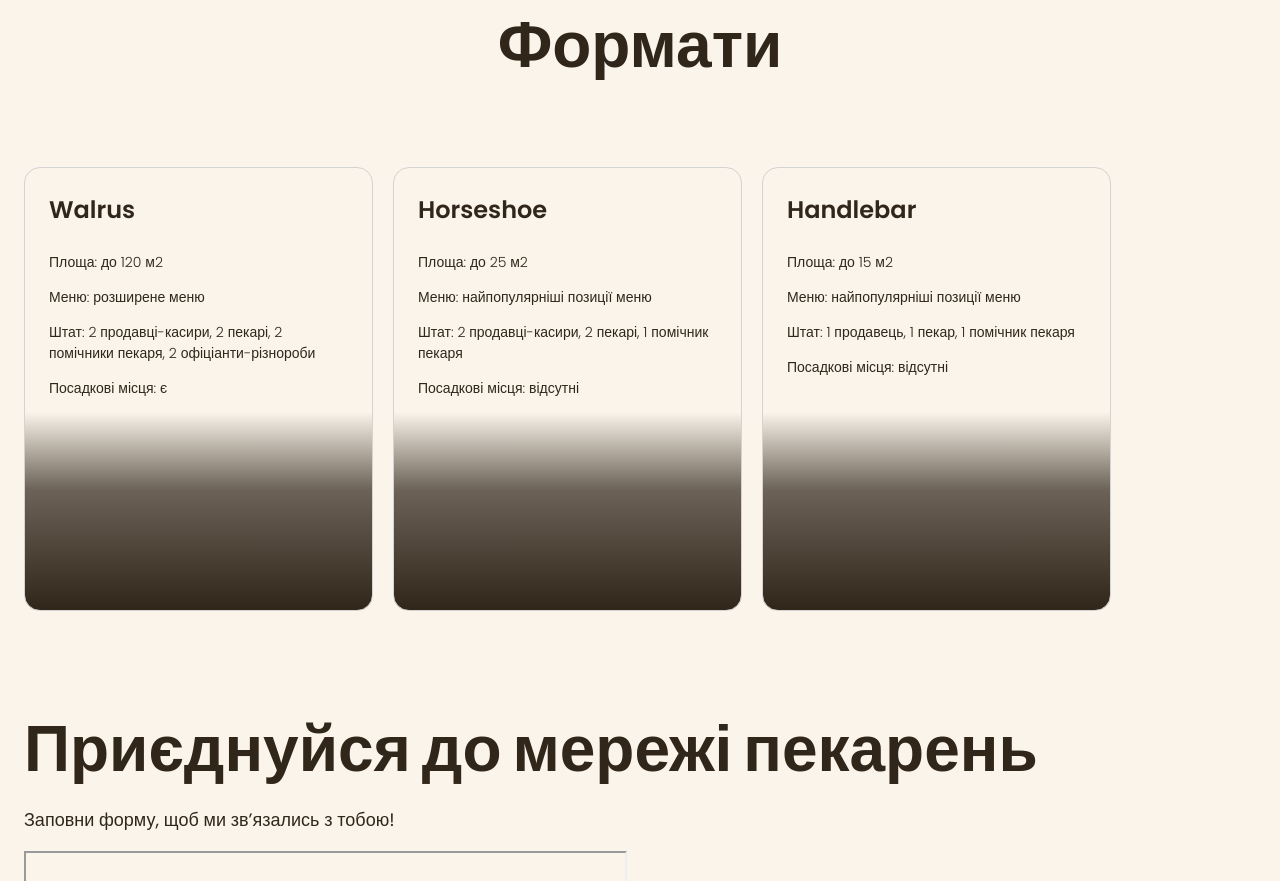
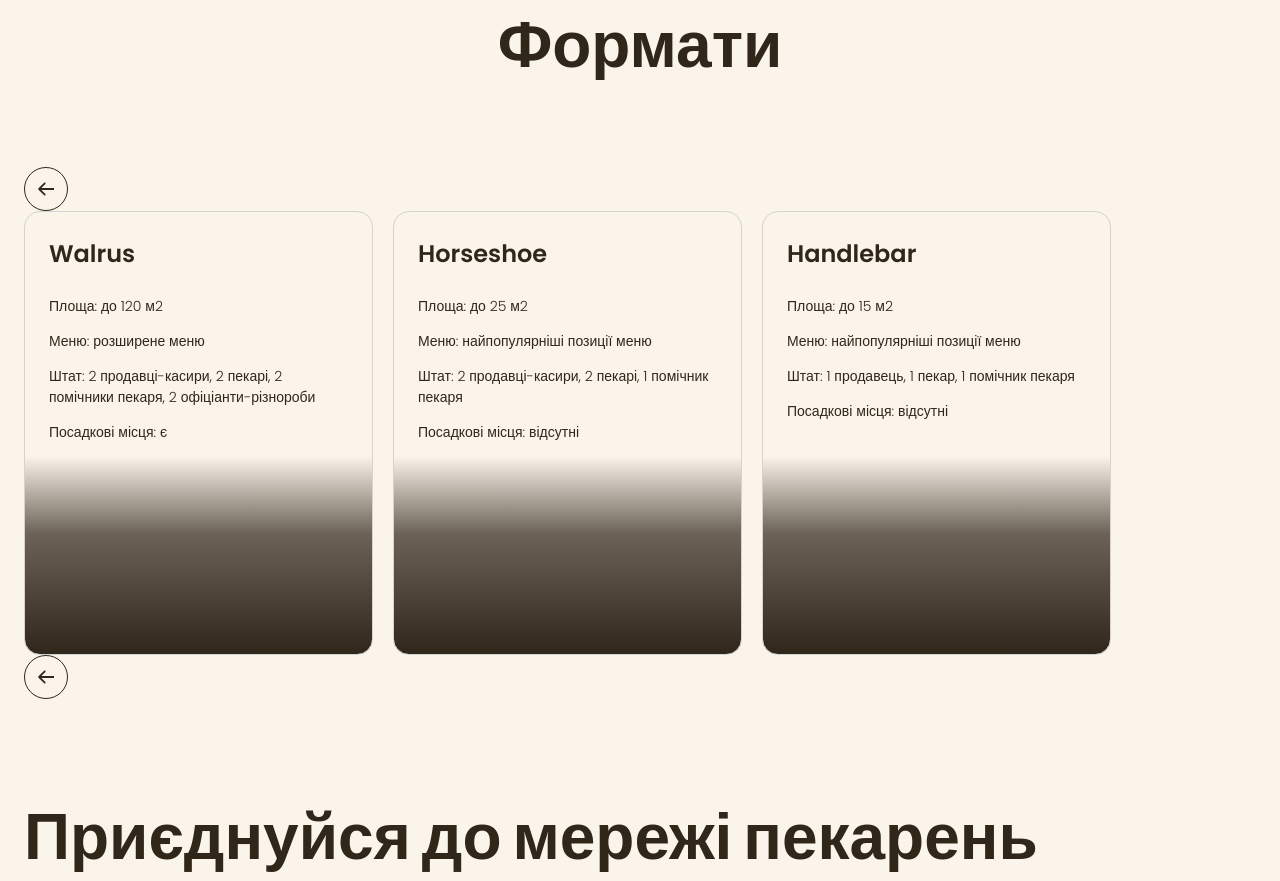
Before and after one commit to sh-sofi/genius-test, a plain HTML site: page index.html in a window 1280 px wide. Shown: the part 3072-3953 px from the top of the page. Drawn offline with Linux system fonts and the light colour scheme; grey boxes are pictures that could not be loaded.

Commit message:
Add icons

```diff
--- a/css/styles.css
+++ b/css/styles.css
@@ -303,6 +303,26 @@ ul {
   font-weight: 300;
 }
 
+/* Carousel */
+.carousel-button {
+  display: flex;
+  align-items: center;
+  justify-content: center;
+  width: 44px;
+  height: 44px;
+  padding: 0;
+  background-color: transparent;
+  fill: var(--color-primary-dark);
+  border: 1px solid var(--color-primary-dark);
+  border-radius: 50%;
+  cursor: pointer;
+}
+
+.carousel-button:hover {
+  background-color: var(--color-primary-dark);
+  fill: var(--color-primary-light);
+}
+
 /* Contact section */
 .contact-title {
   margin-bottom: 16px;
@@ -320,6 +340,14 @@ ul {
   color: var(--color-brand-normal);
 }
 
+.address-icon {
+  fill: var(--color-primary-light);
+}
+
+.address-icon:hover {
+  fill: var(--color-brand-normal);
+}
+
 .address-copyright {
   font-size: 14px;
 }
--- a/index.html
+++ b/index.html
@@ -112,6 +112,11 @@
       <section class="section" id="formats-section">
         <div class="container">
           <h2 class="formats-title section-title centered">Формати</h2>
+          <button class="carousel-button" type="button">
+            <svg width="16" height="16">
+              <use href="./images/icons.svg#icon-arrow"></use>
+            </svg>
+          </button>
           <ul class="formats-list">
             <li class="formats-item">
               <article class="format-card">
@@ -150,6 +155,11 @@
               </article>
             </li>
           </ul>
+          <button class="carousel-button" type="button">
+            <svg width="16" height="16">
+              <use href="./images/icons.svg#icon-arrow"></use>
+            </svg>
+          </button>
         </div>
       </section>
       <section class="section" id="contact-section">
@@ -205,12 +215,16 @@
             </li>
             <li>
               <a href="#">
-                <!-- facebook icon -->
+                <svg class="address-icon" width="32" height="32">
+                  <use href="./images/icons.svg#icon-facebook"></use>
+                </svg>
               </a>
             </li>
             <li>
               <a href="#">
-                <!-- instagram icon -->
+                <svg class="address-icon" width="32" height="32">
+                  <use href="./images/icons.svg#icon-instagram"></use>
+                </svg>
               </a>
             </li>
           </ul>
```
Also changed, not shown: images/icons.svg (added).
